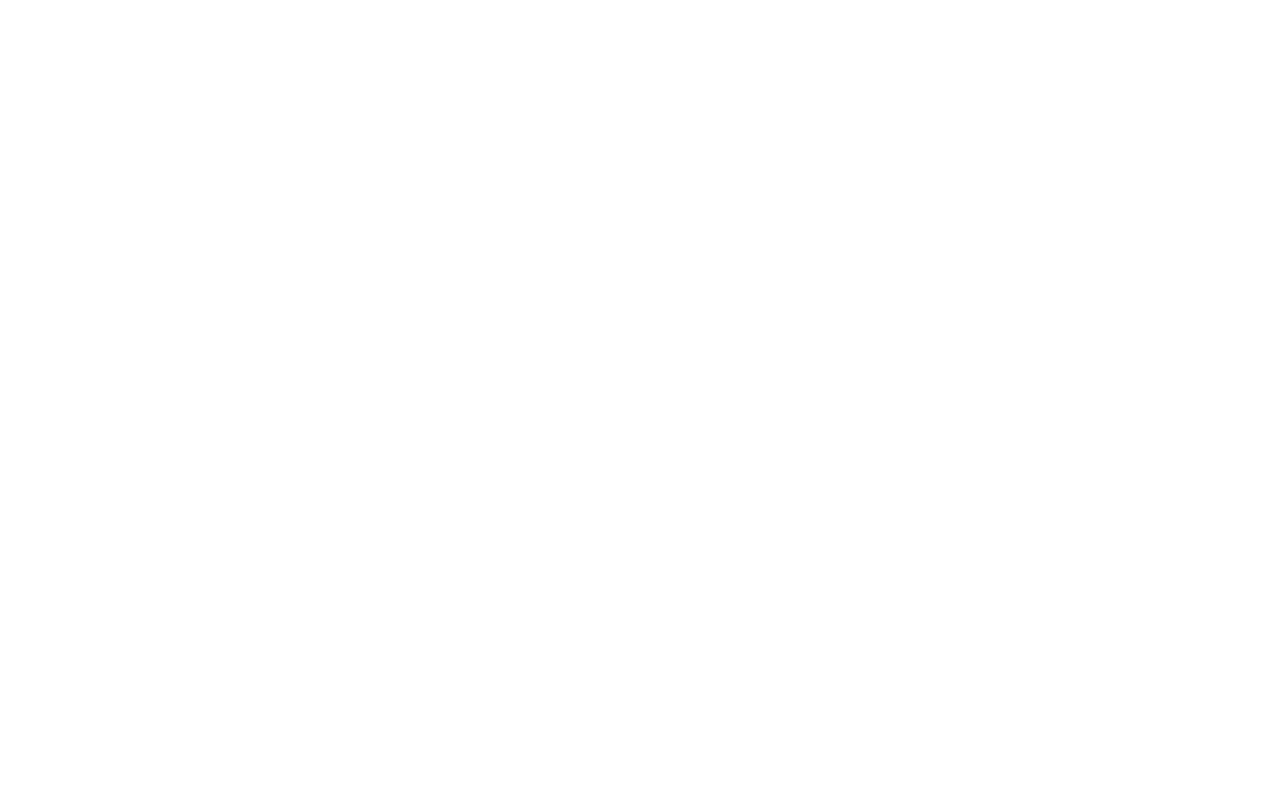
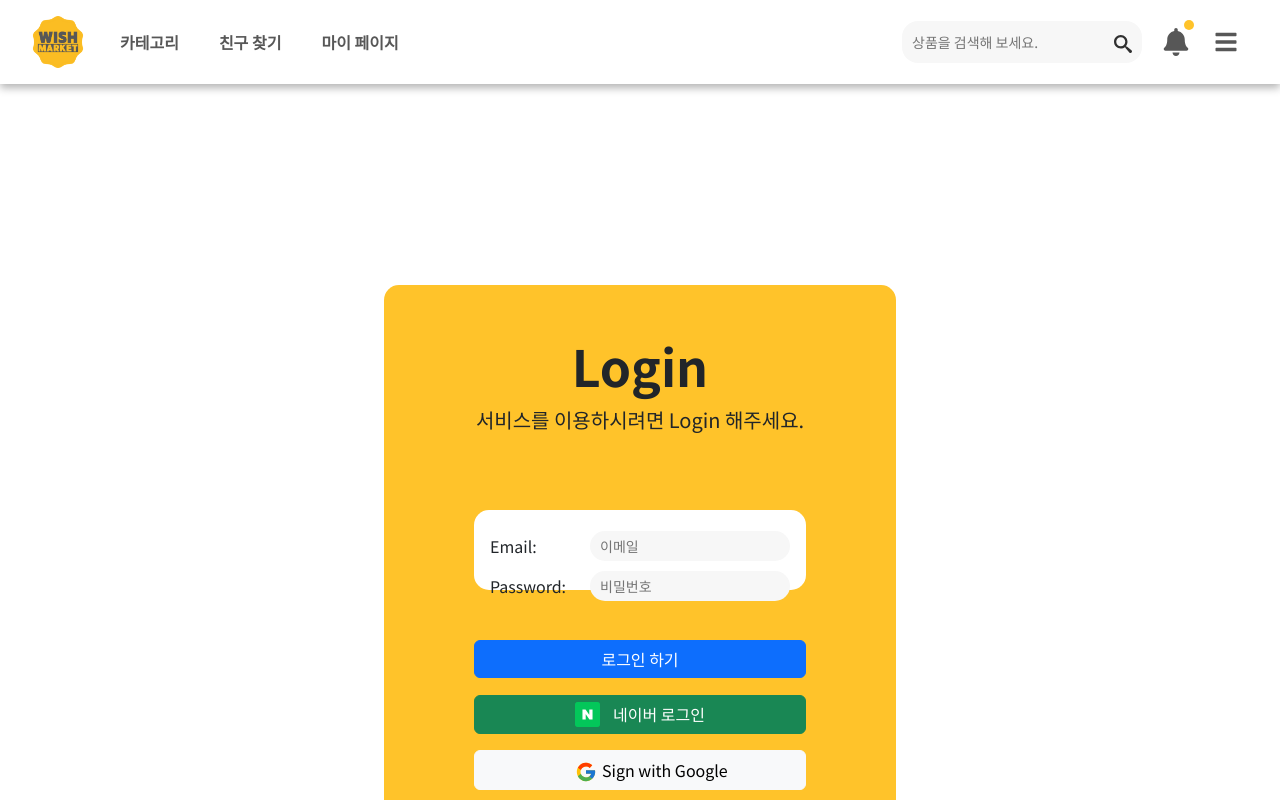
Before and after one commit to WishMarket/WishMarket-FE, a React (Vite) app: page /login in a window 1280 px wide. Before the commit this address had no page. Shown: the top 800 px of the page. Built offline with nearby package versions, Linux system fonts and the light colour scheme.

Commit message:
Login UI add

```diff
--- a/src/App.tsx
+++ b/src/App.tsx
@@ -3,6 +3,8 @@
 import "./css/main.css";
 import Home from "./pages/Home";
 import Category from "./pages/Category";
+import Login from "./pages/Login";
+
 
 function App() {
     return (
@@ -11,7 +13,7 @@
                 <Routes>
                     <Route path="/" element={<Home />}></Route>
                     <Route path="/category" element={<Category />}></Route>
-                    {/* <Route path="/login" element={<Login />}></Route> */}
+                    <Route path="/login" element={<Login />}></Route>
                 </Routes>
             </BrowserRouter>
         </div>
--- /dev/null
+++ b/src/components/login/LoginForm.tsx
@@ -0,0 +1,102 @@
+import React, { useState } from "react";
+import { Link } from "react-router-dom";
+import Naver_Btn from "../../assets/Naver_Btn.png";
+import { FcGoogle } from "react-icons/fc";
+
+export default function LoginForm() {
+  const [email, setEmail] = useState<string>("");
+  const [password, setPassword] = useState<string>("");
+
+  const onEmailChangeHandler = (e: React.ChangeEvent<HTMLInputElement>) => {
+    e.preventDefault();
+    setEmail(e.currentTarget.value);
+  };
+
+  const onPasswordChangeHandler = (e: React.ChangeEvent<HTMLInputElement>) => {
+    e.preventDefault();
+    setPassword(e.currentTarget.value);
+  };
+
+  const onLoginSubmitHandler = (e: React.FormEvent<HTMLFormElement>) => {
+    e.preventDefault();
+    console.log(email);
+    console.log(password);
+  };
+  return (
+    <div className="login_Wrapper">
+      <div className="login">
+        <div>
+          <h2>Login</h2>
+          <h3>서비스를 이용하시려면 Login 해주세요.</h3>
+        </div>
+        <div className="login_content">
+          <form onSubmit={onLoginSubmitHandler}>
+            <div className="login_Form">
+              <div>
+                <label htmlFor="email">Email:</label>
+                <input
+                  id="email"
+                  type="email"
+                  placeholder="이메일"
+                  className="login_Input_Box"
+                  onChange={onEmailChangeHandler}
+                />
+              </div>
+              <div>
+                <label htmlFor="password">Password:</label>
+                <input
+                  id="password"
+                  type="password"
+                  placeholder="비밀번호"
+                  className="login_Input_Box"
+                  onChange={onPasswordChangeHandler}
+                  autoComplete="off"
+                />
+              </div>
+            </div>
+            <div className="login_Button">
+              <div>
+                <button className="btn btn-primary" type="submit">
+                  로그인 하기
+                </button>
+              </div>
+
+              <div>
+                <button
+                  className="btn btn-success login_Button_Social"
+                  type="button"
+                >
+                  <div>
+                    <img src={Naver_Btn} className="Social_img_Naver" />
+                    <span> 네이버 로그인</span>
+                  </div>
+                </button>
+              </div>
+              <div>
+                <button
+                  className="btn btn-light login_Button_Social"
+                  type="button"
+                >
+                  <div>
+                    <span>
+                      <FcGoogle className="Social_img_Google" />
+                    </span>
+                    <span className="Social_Google"> Sign with Google</span>
+                  </div>
+                </button>
+              </div>
+            </div>
+          </form>
+          <div className="login_Link">
+            <Link to={"/signup"}>
+              <span>회원가입</span>
+            </Link>
+            <Link to={"/"}>
+              <span className="link_findPassword">비밀번호 찾기</span>
+            </Link>
+          </div>
+        </div>
+      </div>
+    </div>
+  );
+}
--- /dev/null
+++ b/src/pages/Login.tsx
@@ -0,0 +1,13 @@
+import React from "react";
+import Footer from "../components/footer/Footer";
+import Header from "../components/header/Header";
+import LoginForm from "../components/login/LoginForm";
+export default function Login() {
+  return (
+    <>
+      <Header />
+      <LoginForm />
+      <Footer />
+    </>
+  );
+}
--- /dev/null
+++ b/src/styles/layout/_login.scss
@@ -0,0 +1,146 @@
+.login_Wrapper {
+    display: flex;
+    justify-content: center;
+    align-items: center;
+    height: 1000px;
+}
+
+.login {
+    font-family: 'Noto Sans Kr', 'sans-serif';
+    display: flex;
+    flex-direction: column;
+    align-items: center;
+    justify-content: space-around;
+    width: 40vw;
+    height: 50vh;
+    padding: 5vh;
+    border-radius: 15px;
+    max-height: 800px;
+    min-height: 600px;
+    max-width: 600px;
+    min-width: 500px;
+    background-color: $color-yellow-800;
+
+    div {
+
+        h2 {
+            font-weight: 600;
+            font-size: 50px;
+            display: flex;
+            justify-content: center;
+            margin-bottom: 20px;
+        }
+
+        h3 {
+            font-size: 20px;
+            white-space: nowrap;
+            margin-bottom: 50px;
+        }
+    }
+
+    .login_content {
+        display: flex;
+        flex-direction: column;
+        justify-content: space-around;
+        height: 40vh;
+        min-height: 300px;
+    }
+
+}
+
+form {
+    display: flex;
+    flex-direction: column;
+    height: 400px;
+    min-height: 150px;
+
+    .login_Form {
+        background-color: $color-white;
+        border-radius: 15px;
+        display: flex;
+        flex-direction: column;
+        justify-content: space-around;
+        align-items: center;
+        height: 10vh;
+        padding: 2vh;
+        min-width: 100px;
+        min-height: 80px;
+
+        div {
+            width: 300px;
+            margin-top: 5px;
+            margin-bottom: 5px;
+            display: flex;
+            justify-content: space-between;
+            align-items: center;
+
+            input {
+                margin-left: 3px;
+            }
+        }
+    }
+
+    .login_Button {
+        margin-top: 50px;
+        height: 150px;
+        display: flex;
+        flex-direction: column;
+        justify-content: space-between;
+
+        div {
+            button {
+                width: 100%;
+            }
+        }
+
+    }
+}
+
+.login_Button_Social {
+    width: 100%;
+    display: flex;
+    justify-content: center;
+
+    div {
+        display: flex;
+        justify-content: space-between;
+        align-items: center;
+        width: 130px;
+        white-space: nowrap;
+
+        .Social_img_Naver {
+            width: 25px;
+        }
+
+        .Social_Google {
+            margin-left: 5px;
+        }
+
+        span {
+            .Social_img_Google {
+                font-size: 22px;
+            }
+        }
+    }
+}
+
+.login_Link {
+    display: flex;
+    justify-content: space-between;
+
+    a {
+        color: $color-black;
+    }
+
+}
+
+.login_Input_Box {
+    width: 200px;
+    height: 30px;
+    font-size: 14px;
+    border: 0;
+    border-radius: 16px;
+    outline: none;
+    padding-left: 10px;
+    background-color: $color-gray-200;
+}
--- a/src/styles/main.scss
+++ b/src/styles/main.scss
@@ -13,3 +13,4 @@
 @import "./layout/funding-progress";
 @import "./layout/share-link-box";
 @import "./layout/footer";
+@import "./layout/login";
```
Also changed, not shown: src/assets/Naver_Btn.png (added), src/css/main.css.
